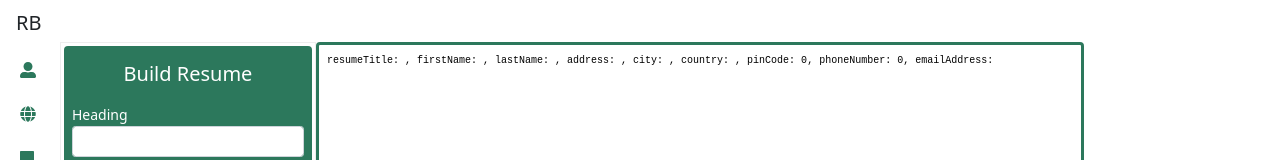
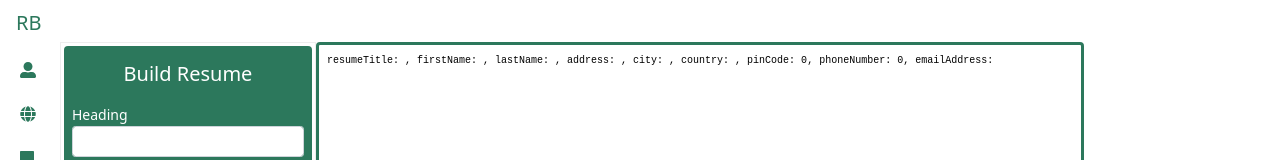
Before and after one commit to AndiswamyDev/resume-builder, a React (Create React App) app: page / in a window 1280 px wide. Shown: the top 160 px of the page. Built offline with nearby package versions, Linux system fonts and the light colour scheme.

Commit message:
logo coloured

```diff
--- a/src/resume-builder/components/builderNavbar.tsx
+++ b/src/resume-builder/components/builderNavbar.tsx
@@ -5,7 +5,7 @@ class BuilderNavBar extends React.Component {
     render() {
         return (
             <Container className='m-1'>
-                <Navbar.Brand className='text-dark'>RB</Navbar.Brand>
+                <Navbar.Brand className='text-primary'>RB</Navbar.Brand>
             </Container>
         )
     }
```
